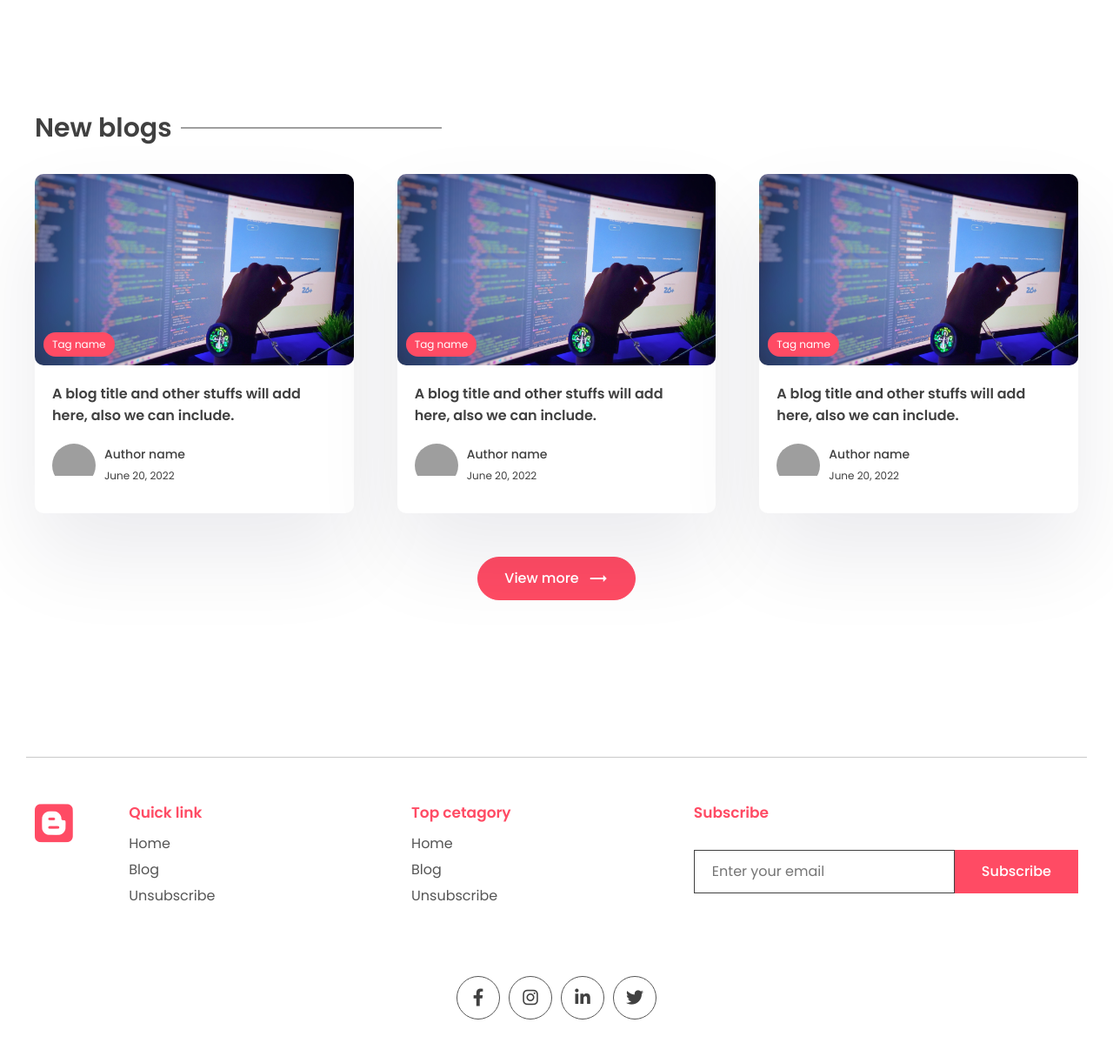
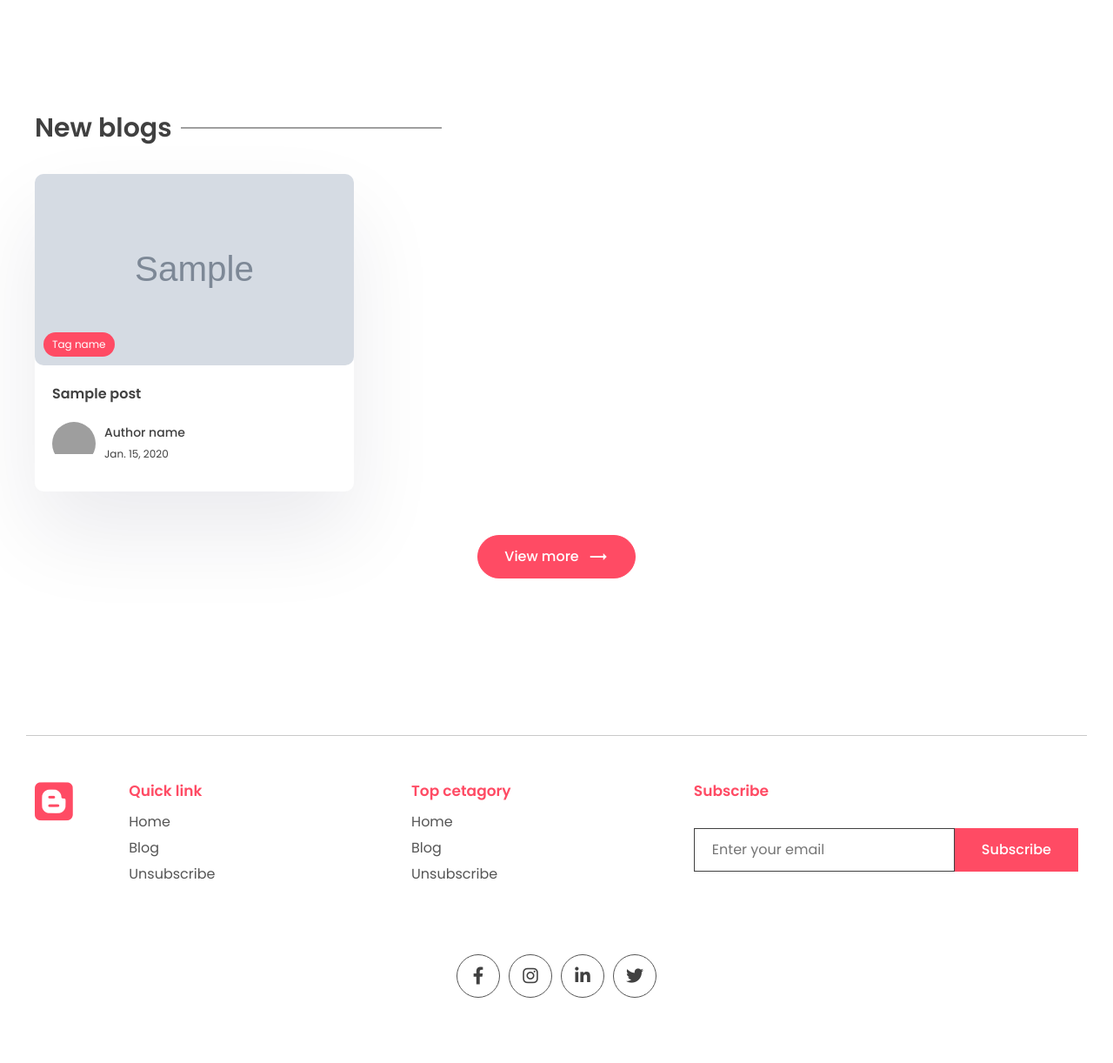
Before and after one commit to jfsarmien2/django-blog-app, a Django app: page / in a window 1280 px wide. Shown: the part 1800-3022 px from the top of the page at 87% size. After the commit the page ends 2947 px from the top, so only its background shows below. Run offline with Django 5.2, Linux system fonts and the light colour scheme; tables that the repository leaves empty hold one stand-in row (values such as "Sample post"); grey boxes marked "Sample" are stand-in pictures; some libraries are stand-ins or nearby versions; grey boxes are pictures that could not be loaded.

Commit message:
configure tag model

```diff
--- a/blog/models.py
+++ b/blog/models.py
@@ -1,6 +1,21 @@
 from django.db import models
+from django.utils.text import slugify
 
 # Create your models here.
+
+
+class Tag(models.Model):
+    name = models.CharField(max_length=100)
+    description = models.CharField(max_length=100)
+    slug = models.SlugField(max_length=200, unique=True)
+
+    def save(self, *args, **kwargs):
+        if not self.id:
+            self.slug = slugify(self.name, allow_unicode=True)
+        super().save(*args, **kwargs)
+
+    def __str__(self):
+        return self.name
 
 
 class Post(models.Model):
@@ -9,3 +24,4 @@ class Post(models.Model):
     last_updated = models.DateTimeField(auto_now=True)
     slug = models.SlugField(max_length=200, unique=True)
     image = models.ImageField(null=True, blank=True, upload_to='images/')
+    tags = models.ManyToManyField(Tag, blank=True, related_name='post')
--- a/blog/templates/blog/index.html
+++ b/blog/templates/blog/index.html
@@ -81,72 +81,30 @@
     <div class="container">
       <h1 class="sec-title">New blogs</h1>
       <div class="grid-3">
+        {% for post in posts %}
           <!-- card -->
-        <a href="#">
+          <a href="{% url 'post_page' post.slug %}">
             <div class="card">
               <div class="post-img">
-              <img src="images/post.png" alt="" />
+                <img src="{{ post.image.url }}" alt="{{ post.title }}" />
                 <div class="tag">Tag name</div>
               </div>
               <div class="card-content">
-              <h3>A blog title and other stuffs will add here, also we can include.</h3>
+                <h3>{{ post.title }}</h3>
                 <div class="author">
                   <div class="profile-pic">
                     <img src="images/author.svg" alt="" />
                   </div>
                   <div class="details">
                     <p>Author name</p>
-                  <small>June 20, 2022</small>
+                    <small>{{ post.last_updated|date }}</small>
                   </div>
                 </div>
               </div>
             </div>
           </a>
           <!-- card end -->
-        <!-- card -->
-        <a href="#">
-          <div class="card">
-            <div class="post-img">
-              <img src="images/post.png" alt="" />
-              <div class="tag">Tag name</div>
-            </div>
-            <div class="card-content">
-              <h3>A blog title and other stuffs will add here, also we can include.</h3>
-              <div class="author">
-                <div class="profile-pic">
-                  <img src="images/author.svg" alt="" />
-                </div>
-                <div class="details">
-                  <p>Author name</p>
-                  <small>June 20, 2022</small>
-                </div>
-              </div>
-            </div>
-          </div>
-        </a>
-        <!-- card end -->
-        <!-- card -->
-        <a href="#">
-          <div class="card">
-            <div class="post-img">
-              <img src="images/post.png" alt="" />
-              <div class="tag">Tag name</div>
-            </div>
-            <div class="card-content">
-              <h3>A blog title and other stuffs will add here, also we can include.</h3>
-              <div class="author">
-                <div class="profile-pic">
-                  <img src="images/author.svg" alt="" />
-                </div>
-                <div class="details">
-                  <p>Author name</p>
-                  <small>June 20, 2022</small>
-                </div>
-              </div>
-            </div>
-          </div>
-        </a>
-        <!-- card end -->
+        {% endfor %}
       </div>
       <center>
         <a href=""><button class="btn btn-primary rounded view">View more <span class="material-icons">trending_flat</span></button></a>
```
Also changed, not shown: blog/admin.py (+7 -1 lines), blog/templates/blog/post.html (+5 -13 lines), blog/migrations/0002_tag_post_tags.py (added). Lines whose indentation alone changed are shown as unchanged.
